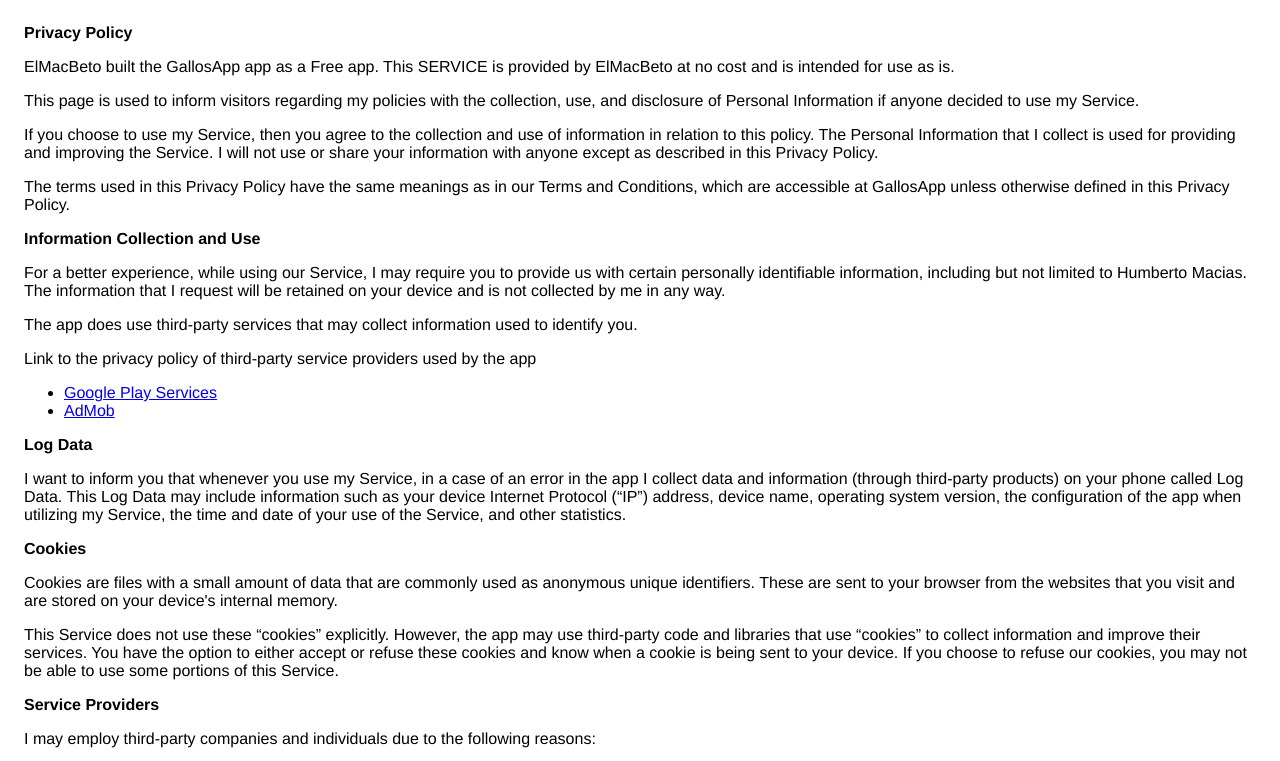
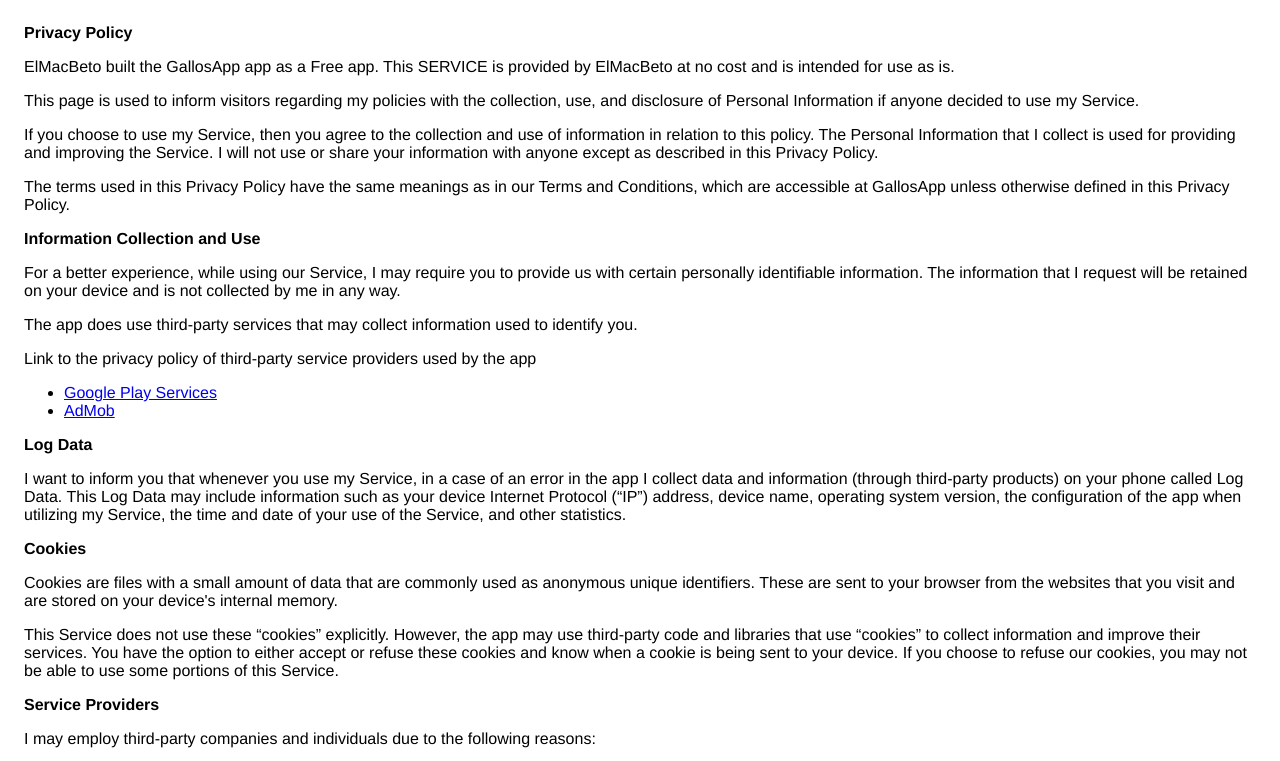
Before and after one commit to ElMacBeto/GallosApp-Privacy-Policies, a plain HTML site: page index.html in a window 1280 px wide. Shown: the top 761 px of the page. Drawn offline with Linux system fonts and the light colour scheme.

Commit message:
Update index.html

```diff
--- a/index.html
+++ b/index.html
@@ -29,7 +29,7 @@
                 </p> <p><strong>Information Collection and Use</strong></p> <p>
                   For a better experience, while using our Service, I
                   may require you to provide us with certain personally
-                  identifiable information, including but not limited to Humberto Macias. The information that
+                  identifiable information. The information that
                   I request will be retained on your device and is not collected by me in any way.
                 </p> <div><p>
                     The app does use third-party services that may collect
```
